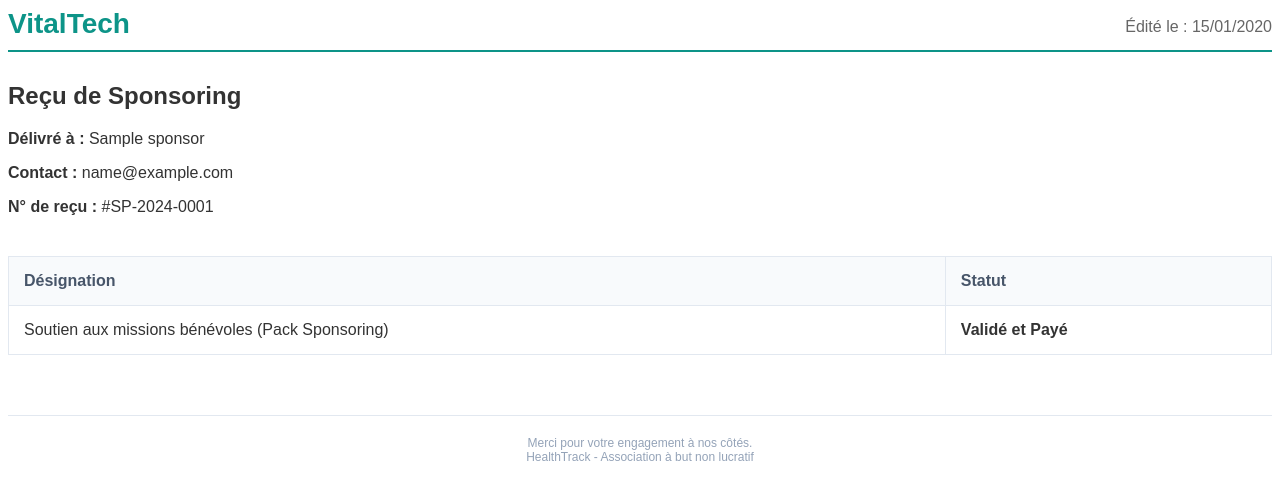
After one commit to nadahmaied/PiDevSymfony, a Symfony app: template templates/sponsor/invoice.html.twig in a window 1280 px wide. The commit adds this page. Shown: the top 500 px of the page. Run offline with Twig, Linux system fonts and the light colour scheme; the template is opened without the code that fills it: most values are stand-ins (such as "Sample title", 1, 10 or a date in 2020); some libraries are stand-ins or nearby versions.

Commit message:
Tache est terminee

```diff
--- a/composer.json
+++ b/composer.json
@@ -10,6 +10,7 @@
         "doctrine/doctrine-bundle": "^2.18",
         "doctrine/doctrine-migrations-bundle": "^3.7",
         "doctrine/orm": "^3.6",
+        "dompdf/dompdf": "^3.1",
         "knplabs/knp-paginator-bundle": "^6.10",
         "phpdocumentor/reflection-docblock": "5.2",
         "phpstan/phpdoc-parser": "^2.3",
--- /dev/null
+++ b/templates/sponsor/invoice.html.twig
@@ -0,0 +1,50 @@
+<!DOCTYPE html>
+<html>
+<head>
+    <meta charset="UTF-8">
+    <style>
+        body { font-family: Arial, sans-serif; color: #333; }
+        .header { border-bottom: 2px solid #0d9488; padding-bottom: 10px; margin-bottom: 30px; }
+        .title { color: #0d9488; font-size: 28px; font-weight: bold; }
+        .date { float: right; color: #666; margin-top: 10px; }
+        .details { margin-bottom: 40px; }
+        table { width: 100%; border-collapse: collapse; margin-top: 20px; }
+        th, td { border: 1px solid #e2e8f0; padding: 15px; text-align: left; }
+        th { background-color: #f8fafc; color: #475569; }
+        .footer { margin-top: 60px; font-size: 12px; color: #94a3b8; text-align: center; border-top: 1px solid #e2e8f0; padding-top: 20px;}
+    </style>
+</head>
+<body>
+    <div class="header">
+        <span class="title">VitalTech</span>
+        <span class="date">Édité le : {{ date|date('d/m/Y') }}</span>
+    </div>
+
+    <div class="details">
+        <h2>Reçu de Sponsoring</h2>
+        <p><strong>Délivré à :</strong> {{ sponsor.nomSociete }}</p>
+        <p><strong>Contact :</strong> {{ sponsor.contactEmail }}</p>
+        <p><strong>N° de reçu :</strong> #SP-2024-{{ "%04d"|format(sponsor.id) }}</p>
+    </div>
+
+    <table>
+        <thead>
+            <tr>
+                <th>Désignation</th>
+                <th>Statut</th>
+            </tr>
+        </thead>
+        <tbody>
+            <tr>
+                <td>Soutien aux missions bénévoles (Pack Sponsoring)</td>
+                <td><strong>Validé et Payé</strong></td>
+            </tr>
+        </tbody>
+    </table>
+
+    <div class="footer">
+        Merci pour votre engagement à nos côtés.<br>
+        HealthTrack - Association à but non lucratif
+    </div>
+</body>
+</html>
```
Also changed, not shown: src/Controller/SponsorController.php (+44 -1 lines), templates/mission/index.html.twig (+8 -37 lines), public/uploads/missions/Capture-d-ecran-2025-07-28-192512-698bb4e920764.png (added), public/uploads/missions/Capture-d-ecran-2025-07-28-192512-698bb56105f7a.png (added), 3 other files.
